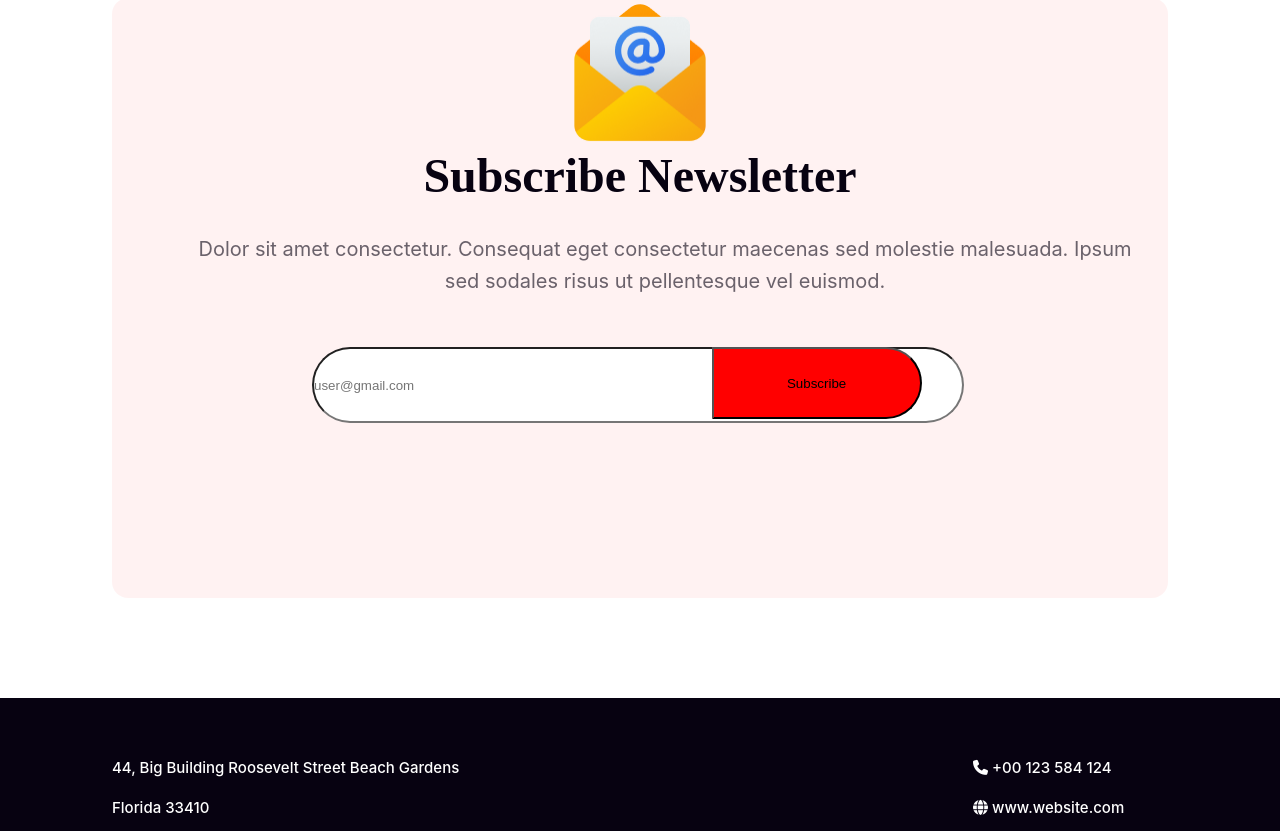
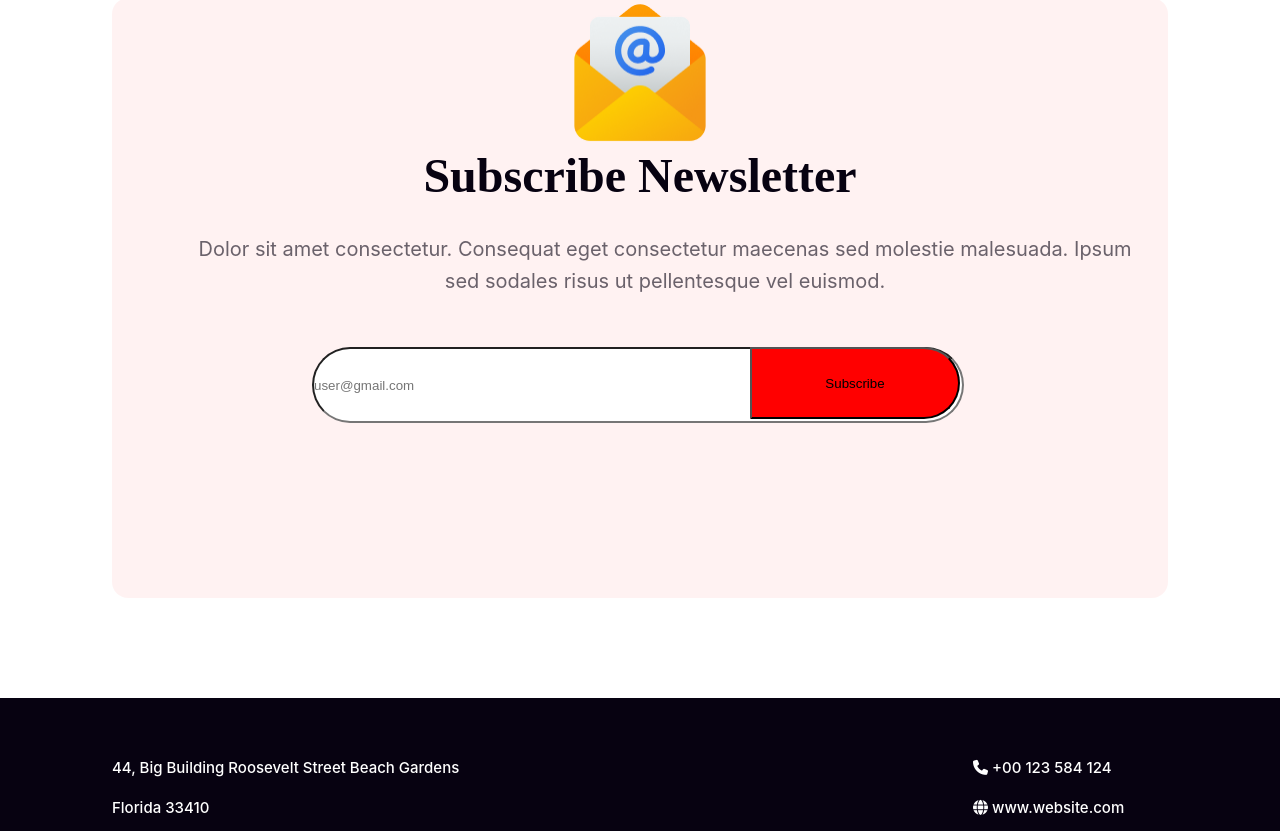
Before and after one commit to farrdin/First-portfolio, a plain HTML site: page index.html in a window 1280 px wide. Shown: the part 5216-6047 px from the top of the page. Drawn offline with Linux system fonts and the light colour scheme.

Commit message:
btn change

```diff
--- a/style.css
+++ b/style.css
@@ -144,7 +144,7 @@ footer {
   border-radius: 0px 50px 50px 0px;
   background: #f00;
   position: absolute;
-  right: 28%;
+  right: 25%;
 }
 .input {
   display: ;
```
